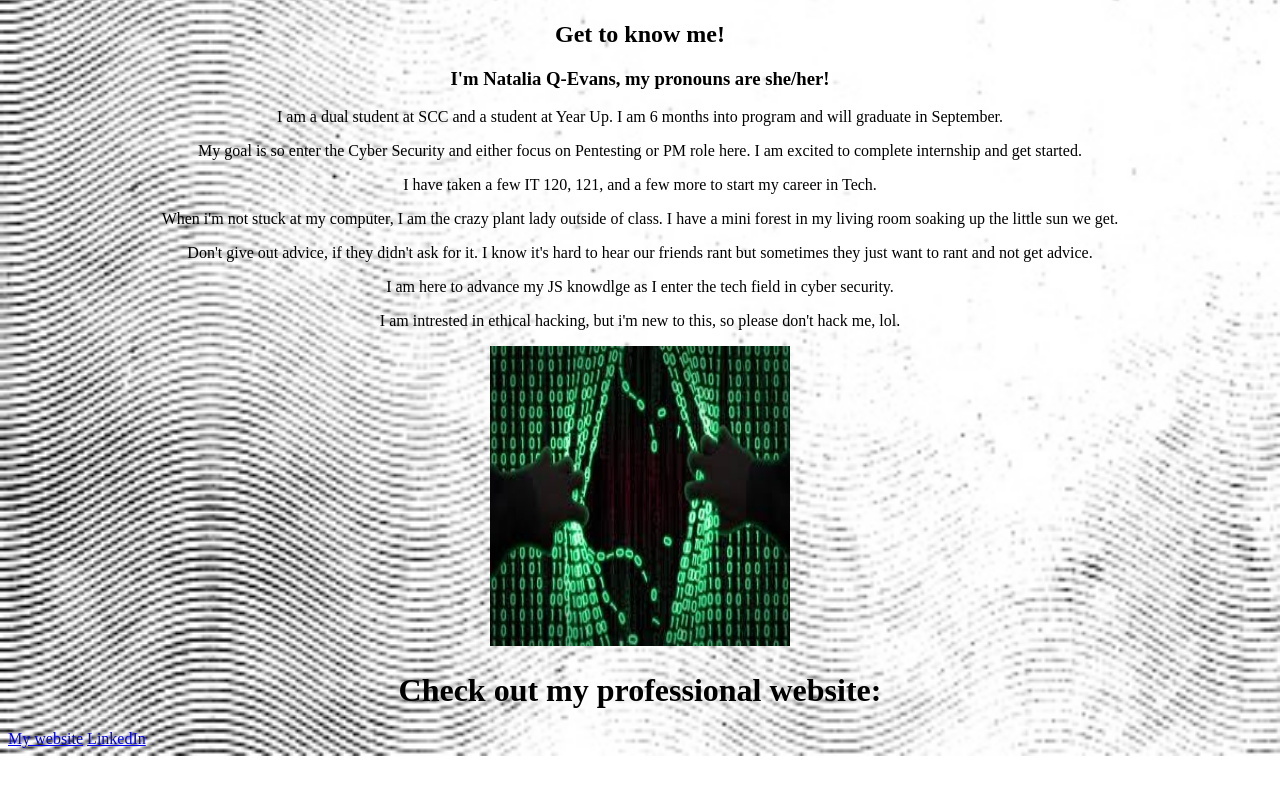
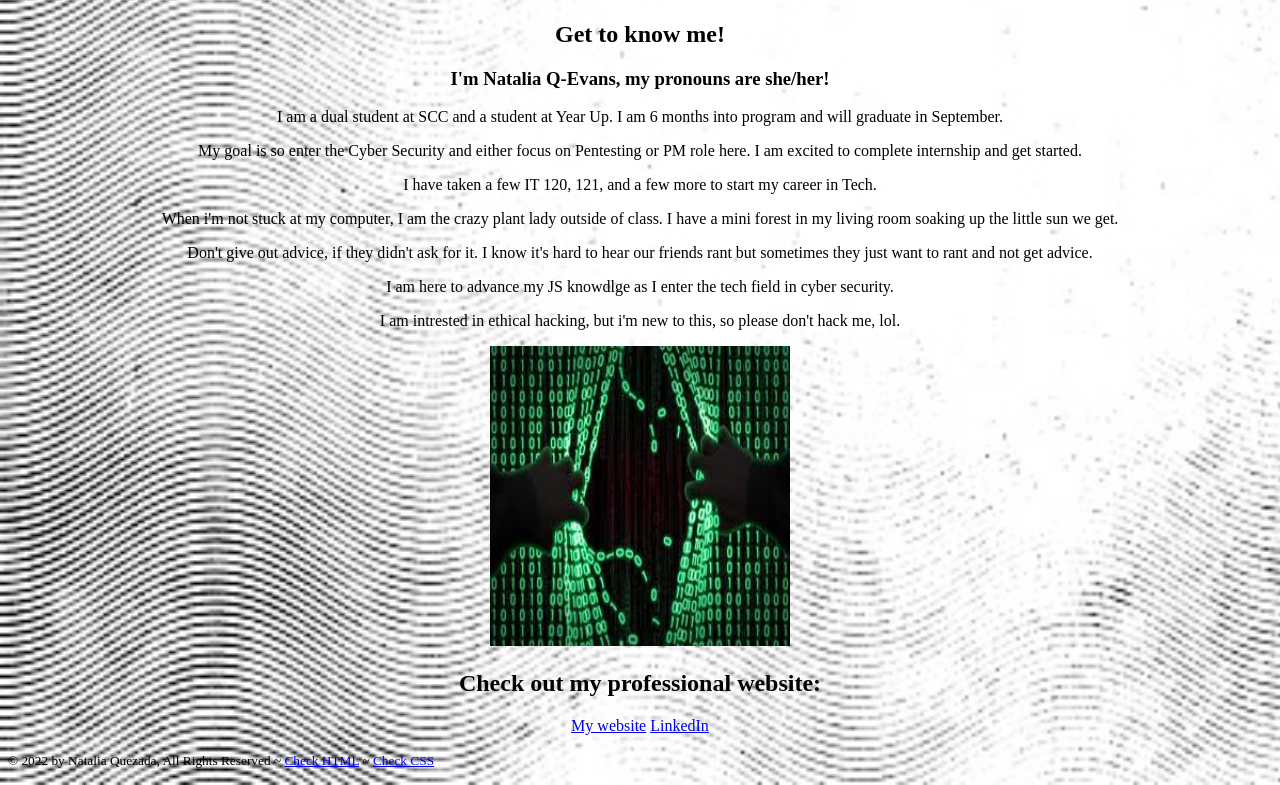
Before and after one commit to nquezada24/IT122, a plain HTML site: page Week-1/index.html in a window 1280 px wide. Shown: the part 383-1168 px from the top of the page. Before the commit the page ends 1139 px from the top, so only its background shows below. Drawn offline with Linux system fonts and the light colour scheme.

Commit message:
fixing java

```diff
--- a/Week-1/index.html
+++ b/Week-1/index.html
@@ -30,8 +30,23 @@
 <center><img src="hackers.jpg" alt="hackers" width="300" height="300"></center>
 </section>
 
+<section class socials="media" style="text-align: center;">
 <center><h1>Check out my professional website:</h1></center>
 <a href="https://nataliaquezadaevans.my.canva.site/" target="_blank" rel="noopener">My website</a>
 <a href="https://www.linkedin.com/in/nataliaquezadaevans" target="_blank" rel="noopener">LinkedIn</a>
+</section>
+
+<footer class="page-footer">
+    <p><small>&copy; 2022 by
+        Natalia Quezada, All Rights Reserved ~
+        <a id="html-checker" href="#">Check HTML</a> ~
+        <a id="css-checker" href="#">Check CSS</a></small>
+   </p>
+  </footer>
+
+  <script>
+    document.getElementById("intro").innerHTML= intro;
+  </script>
+
 </body>
 </html>
--- a/Week-1/script.js
+++ b/Week-1/script.js
@@ -4,6 +4,7 @@ let Study="6 months";
 let goal="graduate";
 let intrest= "pentesting and ethical hacking";
 
-let intro = My Name is, (firstname) (lastname). I have, (Study) at SCC and my (goal), than move into (intrest);
+let intro = ["Natalia","Q.Evans","6 months","graduate","pentesting and ethical hacking"];
 
 document.getElementById("intro").innerHTML= intro;
+console.log(intro);
```
